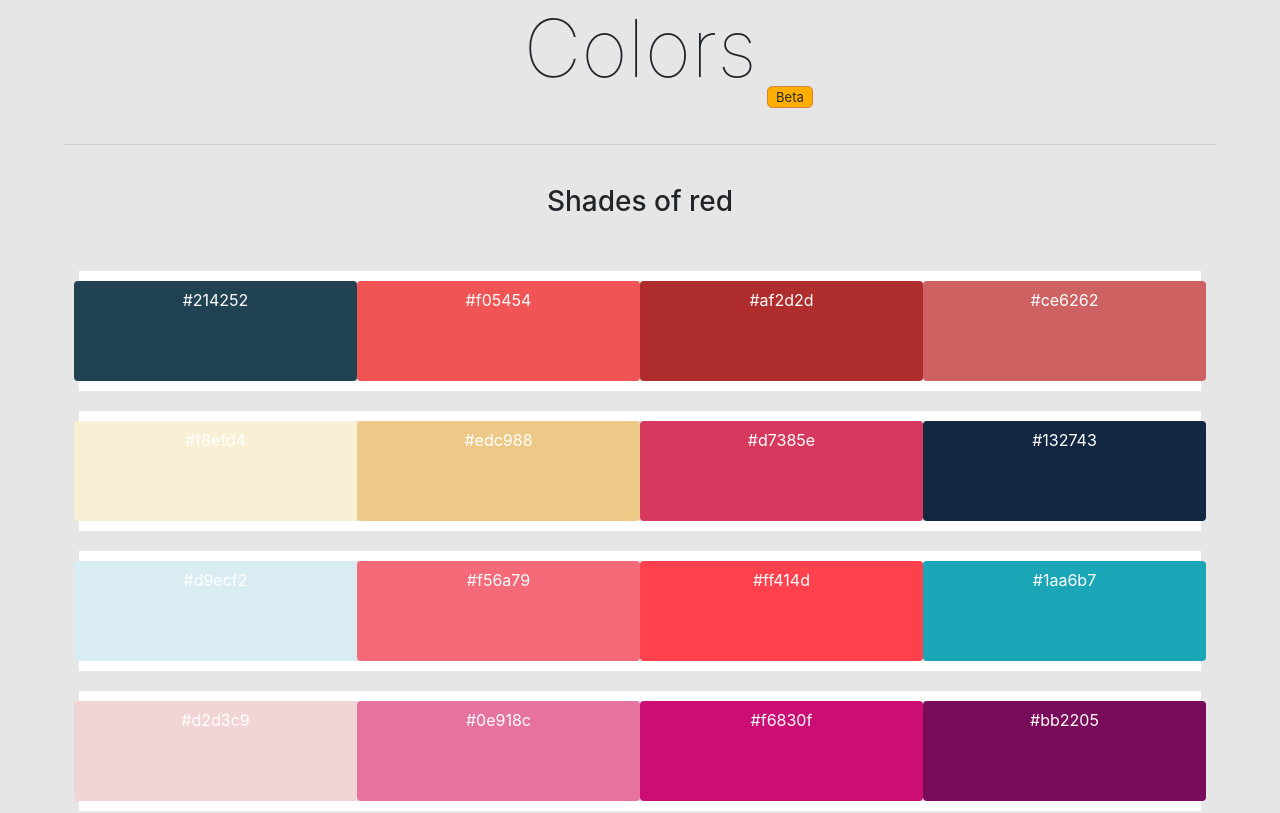
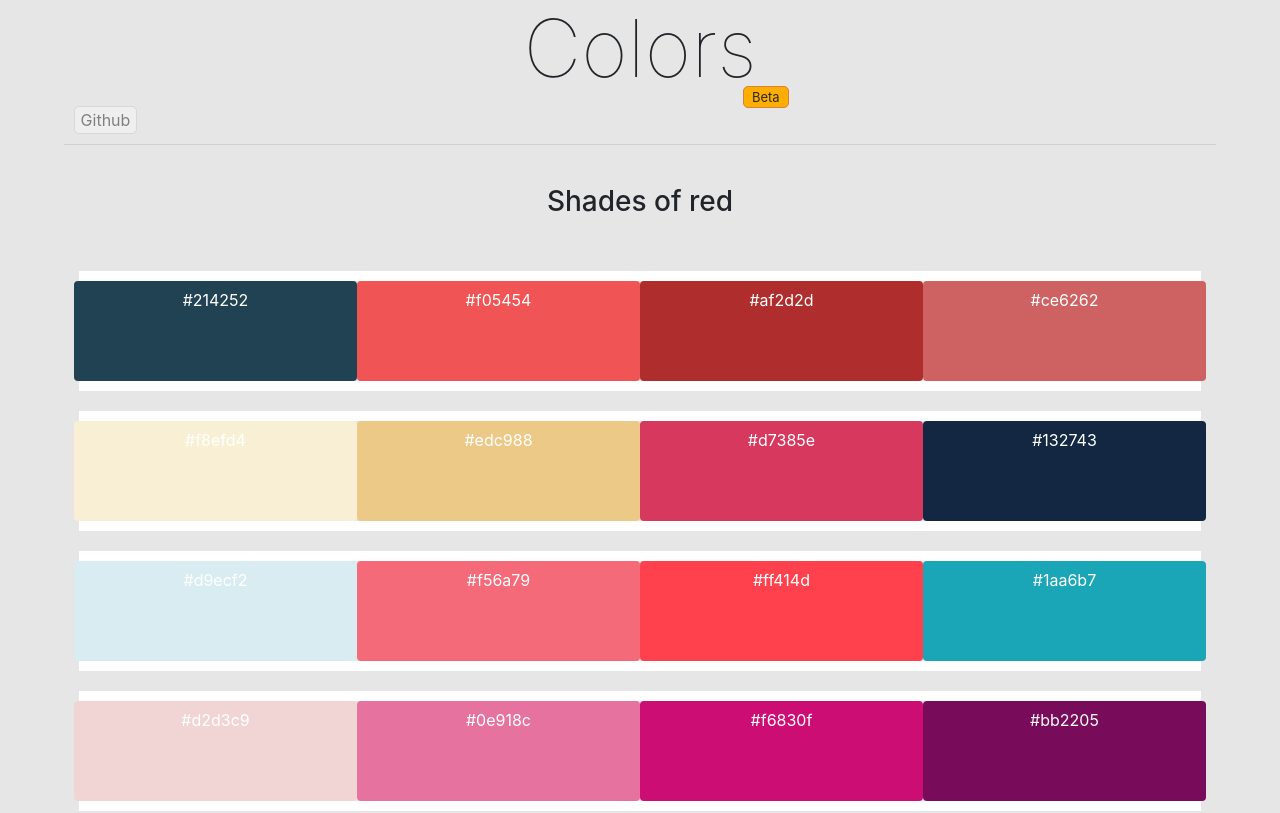
Before and after one commit to shubambhasin/Colors, a plain HTML site: page index.html in a window 1280 px wide. Shown: the top 813 px of the page. Drawn offline with nearby package versions, Linux system fonts and the light colour scheme.

Commit message:
fix: small tweaks, added github button

```diff
--- a/css/style.css
+++ b/css/style.css
@@ -6,18 +6,45 @@ body {
     Ubuntu, Cantarell, "Open Sans", "Helvetica Neue", sans-serif;
 }
 
+button
+{
+  user-select: none;
+}
+
 hr
 {
   margin-top: 3rem;
 }
 .header
 {position: relative;
+  width: max-content;
+  margin: auto;
 }
 .header h1 {
   font-size: 5rem;
   font-weight: lighter;
   text-align: center;
 
+}
+
+.hr{
+  position: relative
+}
+.hr a
+{
+  text-decoration: none;
+  color: grey;
+}
+
+.github
+{
+
+  border: 1px solid rgb(216, 216, 216);
+  border-radius: 5px;
+ bottom: 0.7rem;
+ left: 0.6rem;
+  position: absolute;
+  width: max-content;
 }
 
 .beta {
@@ -29,7 +56,7 @@ hr
   padding: 0.01rem 0.5rem;
   position: absolute;
   top: 5.4rem;
-  right: 35%;
+  right: -2rem;
 
 }
 
@@ -53,7 +80,7 @@ hr
 .box {
   width: 20%;
   height: 100px;
-
+  text-align: center;
   color: #ecf0f1;
   -webkit-transition: all 0.2s ease-in-out;
   transition: all 0.2s ease-in-out;
@@ -945,3 +972,13 @@ hr
   background: #9ba4b4;
   color: #ffffff;
 }
+
+@media screen and (max-width: 375px)
+{
+
+  .btn {
+    font-size: 0.7rem;
+    text-align: center;
+  }
+
+}
--- a/index.html
+++ b/index.html
@@ -38,7 +38,12 @@
       <span class="beta">Beta</span>
     </div>
 
+   <div class="hr">
+    <button class="github"><a href="https://github.com/shubambhasin/Colors" target="_blank"
+        >Github</a></button>
+
     <hr>
+   </div>
     <div class="container-fluid">
       <br />
       <h3 class="everything-center">Shades of red</h3>
```
